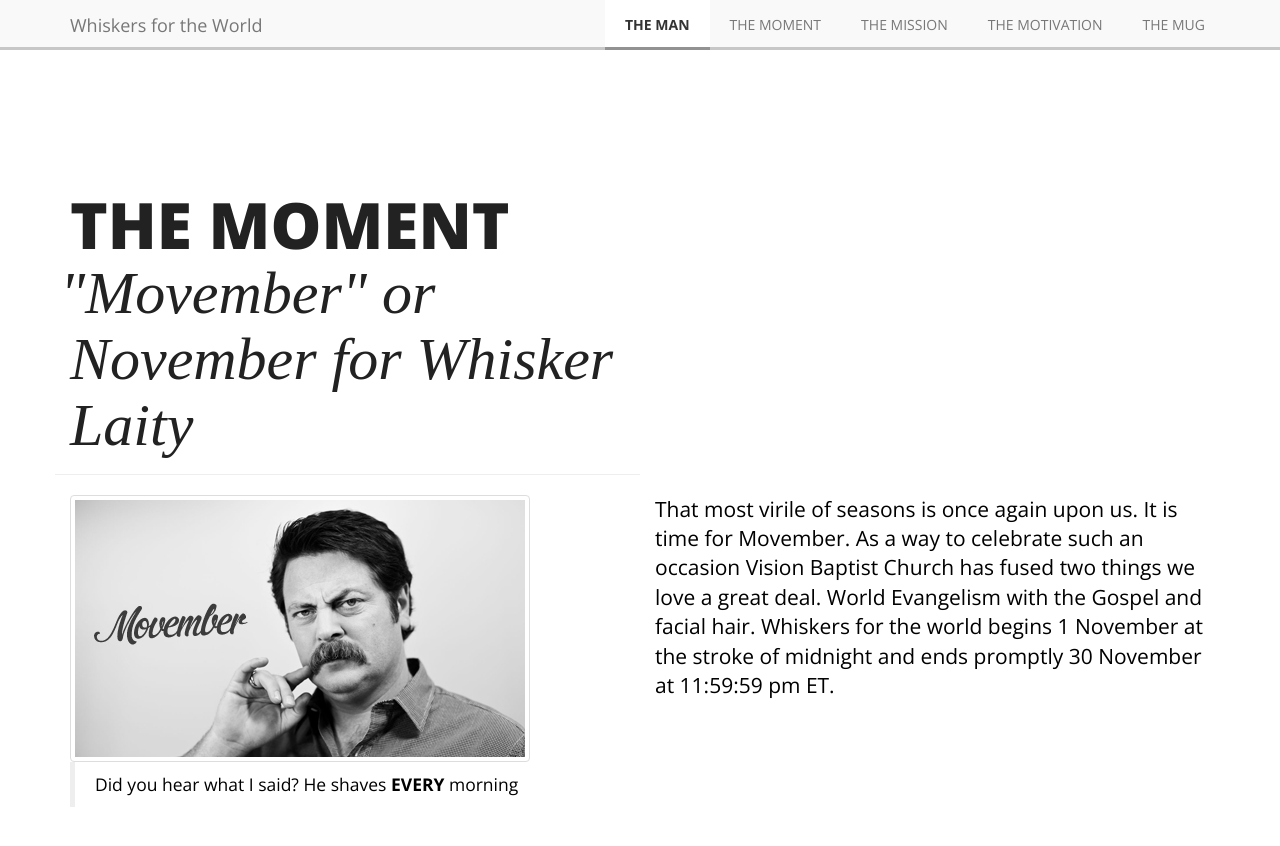
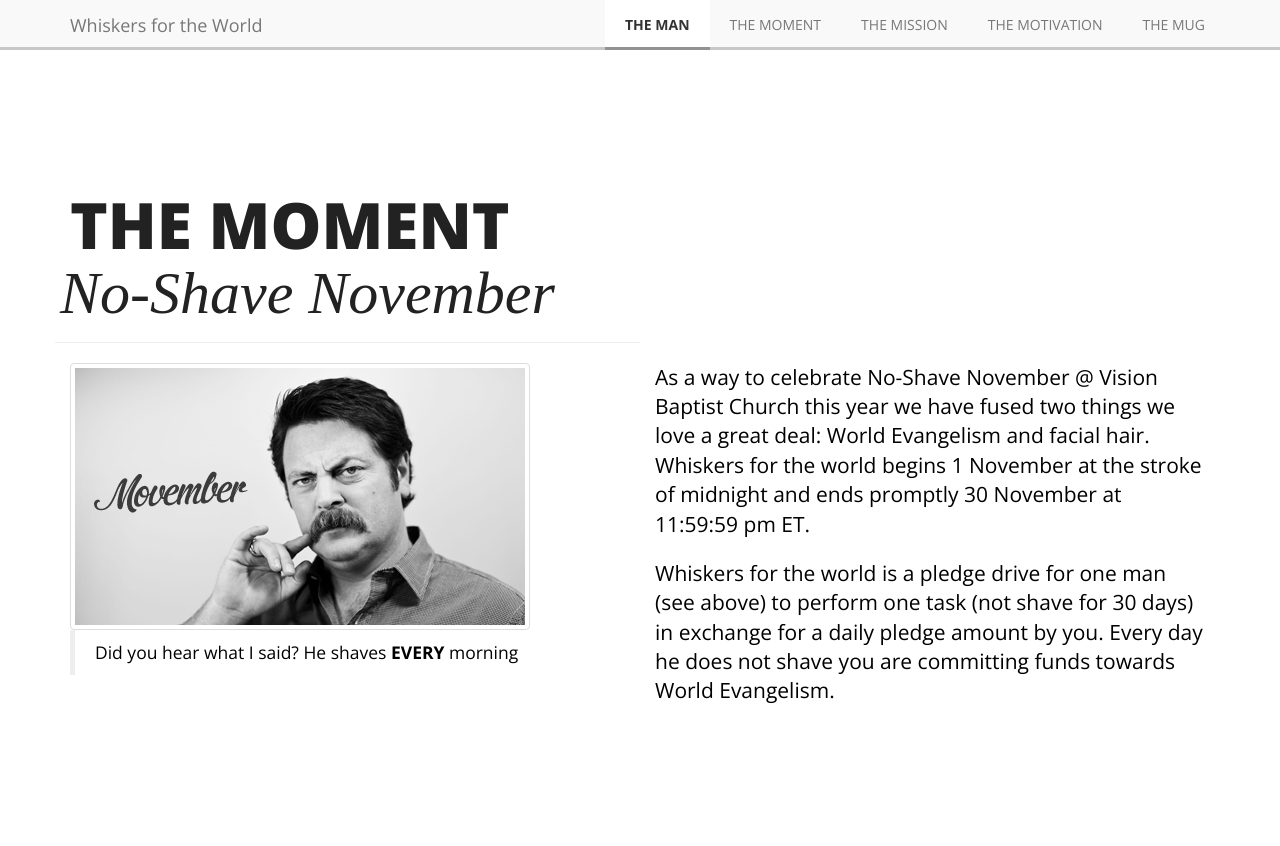
Before and after one commit to mcnully/WhiskersfortheWorld, a Jekyll site: the page built from index.html, in a window 1280 px wide and 900 px high, scrolled down 1419 px. Shown: the top 846 px of the window. Built offline with Jekyll 4.4.1, drawn with Linux system fonts in a browser that asks for light colours; nearby versions of some CDN libraries; some web fonts are replaced; Markdown is read by kramdown in place of the engine named in the settings.

Commit message:
update moment

```diff
--- a/_includes/moment.html
+++ b/_includes/moment.html
@@ -1,6 +1,6 @@
 <div class="row">
 	<div class="page-header color-black col-xs-6 col-sm-6 col-md-6 col-lg-6">
-		<h1 class="ahhh" style="padding-top:20px;">The Moment<br><span class="kern">"Movember" or November for Whisker Laity</span></h1>
+		<h1 class="ahhh" style="padding-top:20px;">The Moment<br><span class="kern">No-Shave November</span></h1>
 	</div>
 </div>
 
@@ -16,7 +16,8 @@
 	<div class="col-xs-6 col-sm-6 col-md-6 col-lg-6">
 		<div class="row">
 			<div class="col-sm-12 col-lg-12">
-					<p class="lead">That most virile of seasons is once again upon us. It is time for Movember. As a way to celebrate such an occasion Vision Baptist Church has fused two things we love a great deal. World Evangelism with the Gospel and facial hair. Whiskers for the world begins 1 November at the stroke of midnight and ends promptly 30 November at 11:59:59 pm ET.</p>
+					<p class="lead">As a way to celebrate No-Shave November @ Vision Baptist Church this year we have fused two things we love a great deal: World Evangelism and facial hair. Whiskers for the world begins 1 November at the stroke of midnight and ends promptly 30 November at 11:59:59 pm ET.</p>
+					<p class="lead">Whiskers for the world is a pledge drive for one man (see above) to perform one task (not shave for 30 days) in exchange for a daily pledge amount by you. Every day he does not shave you are committing funds towards World Evangelism.</p>
 			</div>
 		</div><!-- /INNER ROW-FLUID-->
 	</div><!-- SPAN6-->
```
